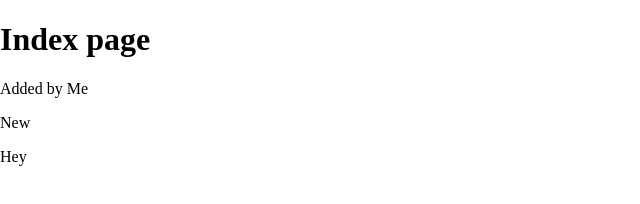
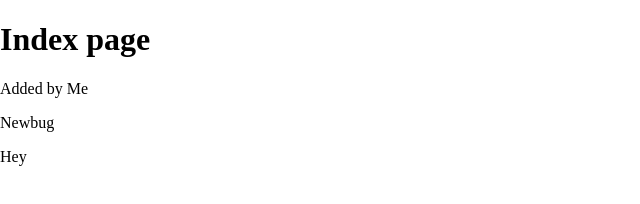
Before and after one commit to DevRiwaj/LearningGit, a plain HTML site: page index.html in a window 1280 px wide. Shown: the full height of the page, 0-640 px from the left. Drawn offline with Linux system fonts and the light colour scheme.

Commit message:
Update index.html

```diff
--- a/index.html
+++ b/index.html
@@ -10,7 +10,7 @@
 <body>
     <h1>Index page</h1>
     <p>Added by Me </p>
-    <p>New </p>
+    <p>Newbug </p>
     <p>Hey</p>
 </body>
 </html>
```
